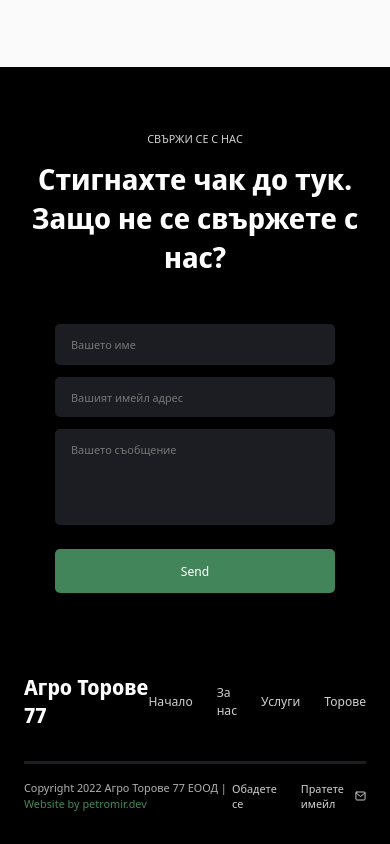
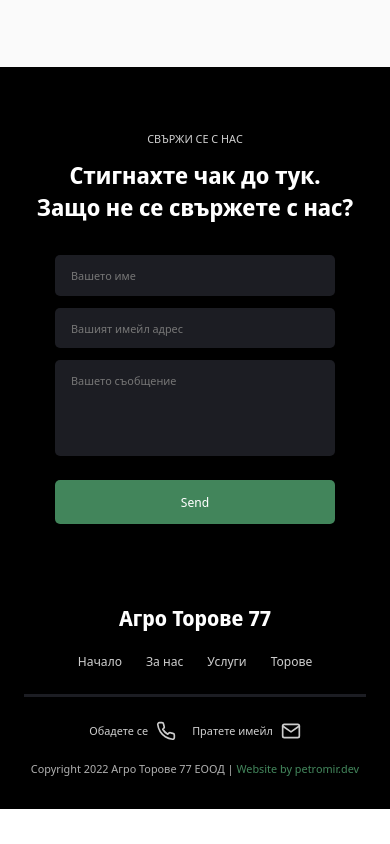
Before and after one commit to PetromirDev/agrotorove-website, a Next.js app: page / in a window 390 px wide. Shown: the part 3436-4280 px from the top of the page. After the commit the page ends 4245 px from the top, so only its background shows below. Built offline with nearby package versions, Linux system fonts and the light colour scheme.

Commit message:
change: made footer responsive

```diff
--- a/components/Footer/index.jsx
+++ b/components/Footer/index.jsx
@@ -136,10 +136,16 @@ const ContactForm = styled.form`
 `
 
 const TopFooter = styled.div`
-  ${HCenter};
+  ${VCenter};
+  gap: 20px;
   width: 100%;
   justify-content: space-between;
-  margin-bottom: 2.5rem;
+  margin-bottom: 1.875rem;
+
+  @media (min-width: 768px) {
+    margin-bottom: 2.5rem;
+    flex-direction: row;
+  }
 `
 
 const ContactLabel = styled.span`
@@ -151,11 +157,16 @@ const ContactLabel = styled.span`
 `
 
 const Title = styled.h3`
-  font-size: 2.25rem;
+  font-size: 1.8rem;
   font-weight: 600;
+  margin-bottom: 2.5rem;
   max-width: 31.25rem;
   text-align: center;
-  margin-bottom: 3.75rem;
+
+  @media (min-width: 768px) {
+    margin-bottom: 3.75rem;
+    font-size: 2.25rem;
+  }
 `
 
 const Wrapper = styled.footer`
@@ -169,13 +180,22 @@ const Separator = styled.div`
   width: 100%;
   height: 3px;
   background-color: #1C1D23;
-  margin-bottom: 1.25rem;
+  margin-bottom: 1.875rem;
+
+  @media (min-width: 768px) {
+    margin-bottom: 1.25rem;
+  }
 `
 
 const BottomFooter = styled.div`
-  ${HCenter};
+  ${VCenter};
+  flex-direction: column-reverse;
+  gap: 20px;
   width: 100%;
   justify-content: space-between;
+  @media (min-width: 768px) {
+    flex-direction: row;
+  }
 `
 
 const ContactInformation = styled.div`
@@ -197,9 +217,13 @@ const ContactInformation = styled.div`
 
 const Copyright = styled.p`
   font-size: .9rem;
-  text-align: left;
   font-weight: 400;
+  text-align: center;
   color: rgba(255, 255, 255, .68);
+
+  @media (min-width: 768px) {
+    text-align: left;
+  }
 
   a {
     transition: ${props => props.theme.globalTransition};
```
